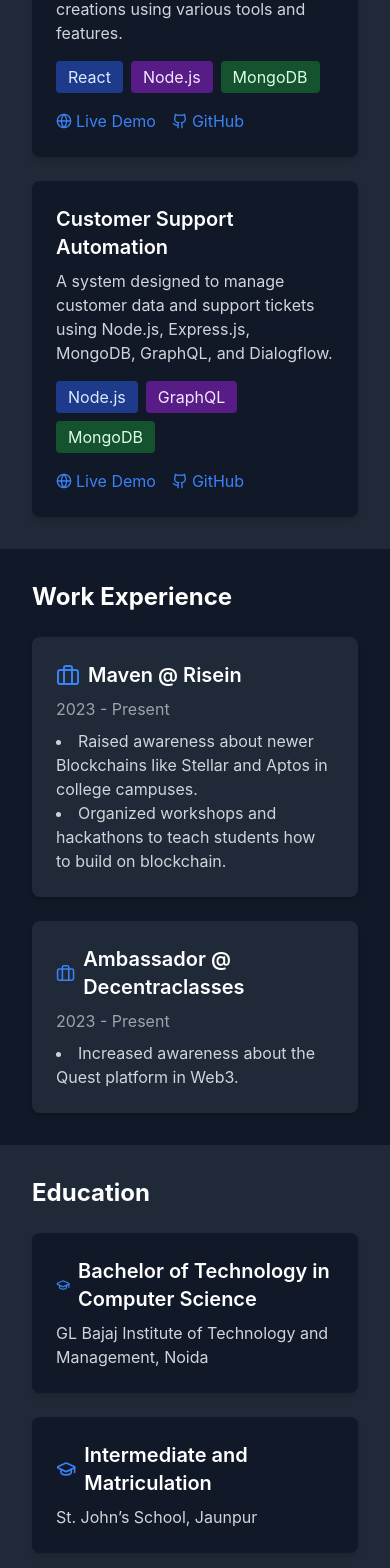
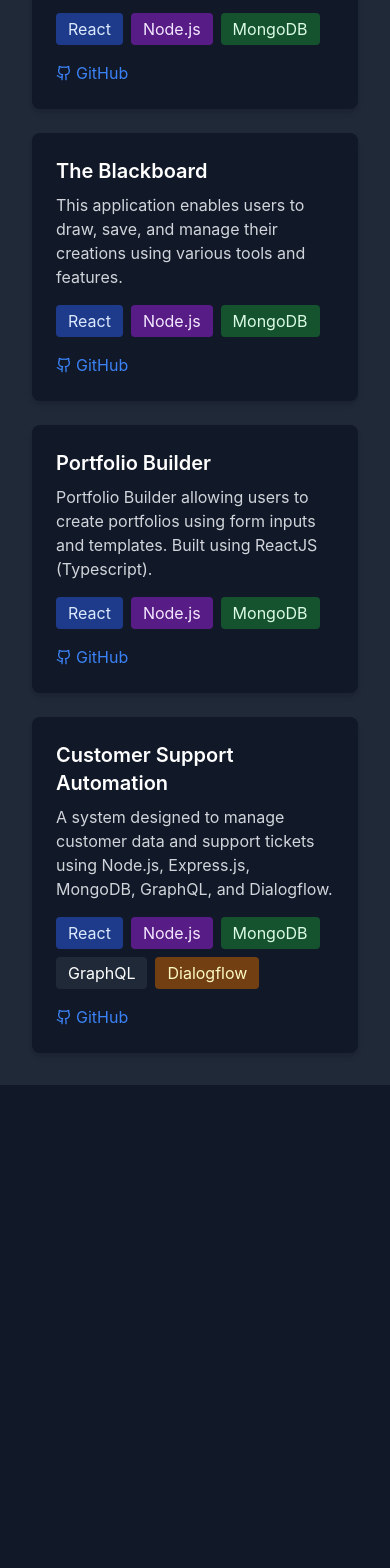
Before and after one commit to RachitSrivastava12/devport, a React (Vite) app in the folder project/: page / in a window 390 px wide. Shown: the part 1353-2921 px from the top of the page. After the commit the page ends 2438 px from the top, so only its background shows below. Built offline with nearby package versions, Linux system fonts and the light colour scheme.

Commit message:
Updated Mobile version

```diff
--- a/project/src/components/MobilePortfolio.tsx
+++ b/project/src/components/MobilePortfolio.tsx
@@ -1,5 +1,13 @@
 import React from 'react';
-import { Github, Linkedin, Mail, Globe, Code, Database, Cloud, Award, Briefcase, GraduationCap } from 'lucide-react';
+import {
+  Github,
+  Linkedin,
+  Mail,
+  Globe,
+  Code,
+  Database,
+  Cloud
+} from 'lucide-react';
 
 const MobilePortfolio: React.FC = () => {
   return (
@@ -31,40 +39,48 @@ const MobilePortfolio: React.FC = () => {
       <section className="p-8 bg-gray-50 dark:bg-gray-900">
         <h2 className="text-2xl font-bold mb-6">Skills</h2>
         <div className="grid grid-cols-1 gap-6">
+          {/* Frontend */}
           <div className="bg-white dark:bg-gray-800 p-6 rounded-lg shadow-md">
             <div className="flex items-center gap-2 mb-3">
               <Code className="text-blue-500" />
               <h3 className="text-xl font-semibold">Frontend</h3>
             </div>
             <div className="flex flex-wrap gap-2">
-              <span className="px-3 py-1 bg-blue-100 dark:bg-blue-900 text-blue-800 dark:text-blue-100 rounded">React</span>
-              <span className="px-3 py-1 bg-blue-100 dark:bg-blue-900 text-blue-800 dark:text-blue-100 rounded">Next.js</span>
-              <span className="px-3 py-1 bg-blue-100 dark:bg-blue-900 text-blue-800 dark:text-blue-100 rounded">TypeScript</span>
-              <span className="px-3 py-1 bg-blue-100 dark:bg-blue-900 text-blue-800 dark:text-blue-100 rounded">Tailwind CSS</span>
+              {['React', 'Next.js', 'TypeScript', 'Tailwind CSS'].map((skill) => (
+                <span key={skill} className="px-3 py-1 bg-blue-100 dark:bg-blue-900 text-blue-800 dark:text-blue-100 rounded">
+                  {skill}
+                </span>
+              ))}
             </div>
           </div>
+
+          {/* Backend */}
           <div className="bg-white dark:bg-gray-800 p-6 rounded-lg shadow-md">
             <div className="flex items-center gap-2 mb-3">
               <Database className="text-green-500" />
               <h3 className="text-xl font-semibold">Backend</h3>
             </div>
             <div className="flex flex-wrap gap-2">
-              <span className="px-3 py-1 bg-green-100 dark:bg-green-900 text-green-800 dark:text-green-100 rounded">Node.js</span>
-              <span className="px-3 py-1 bg-green-100 dark:bg-green-900 text-green-800 dark:text-green-100 rounded">Express</span>
-              <span className="px-3 py-1 bg-green-100 dark:bg-green-900 text-green-800 dark:text-green-100 rounded">NestJS</span>
-              <span className="px-3 py-1 bg-green-100 dark:bg-green-900 text-green-800 dark:text-green-100 rounded">PostgreSQL</span>
+              {['Node.js', 'Express', 'NestJS', 'PostgreSQL'].map((skill) => (
+                <span key={skill} className="px-3 py-1 bg-green-100 dark:bg-green-900 text-green-800 dark:text-green-100 rounded">
+                  {skill}
+                </span>
+              ))}
             </div>
           </div>
+
+          {/* Cloud & DevOps */}
           <div className="bg-white dark:bg-gray-800 p-6 rounded-lg shadow-md">
             <div className="flex items-center gap-2 mb-3">
               <Cloud className="text-purple-500" />
               <h3 className="text-xl font-semibold">Cloud & DevOps</h3>
             </div>
             <div className="flex flex-wrap gap-2">
-              <span className="px-3 py-1 bg-purple-100 dark:bg-purple-900 text-purple-800 dark:text-purple-100 rounded">AWS</span>
-              <span className="px-3 py-1 bg-purple-100 dark:bg-purple-900 text-purple-800 dark:text-purple-100 rounded">Docker</span>
-              <span className="px-3 py-1 bg-purple-100 dark:bg-purple-900 text-purple-800 dark:text-purple-100 rounded">Git</span>
-              <span className="px-3 py-1 bg-purple-100 dark:bg-purple-900 text-purple-800 dark:text-purple-100 rounded">CI/CD</span>
+              {['AWS', 'Docker', 'Git', 'CI/CD'].map((tool) => (
+                <span key={tool} className="px-3 py-1 bg-purple-100 dark:bg-purple-900 text-purple-800 dark:text-purple-100 rounded">
+                  {tool}
+                </span>
+              ))}
             </div>
           </div>
         </div>
@@ -74,8 +90,25 @@ const MobilePortfolio: React.FC = () => {
       <section className="p-8 bg-white dark:bg-gray-800">
         <h2 className="text-2xl font-bold mb-6">Featured Projects</h2>
         <div className="space-y-6">
+          {/* Project 1 */}
           <div className="bg-gray-50 dark:bg-gray-900 p-6 rounded-lg shadow-md">
-            <h3 className="text-xl font-semibold mb-2">The Whiteboard</h3>
+            <h3 className="text-xl font-semibold mb-2">Solana Blockchain Explorer</h3>
+            <p className="text-gray-700 dark:text-gray-300 mb-4">
+              Developed a Solana Explorer with real-time transaction and block data.
+            </p>
+            <div className="flex flex-wrap gap-2 mb-4">
+              <span className="px-3 py-1 bg-blue-100 dark:bg-blue-900 text-blue-800 dark:text-blue-100 rounded">React</span>
+              <span className="px-3 py-1 bg-purple-100 dark:bg-purple-900 text-purple-800 dark:text-purple-100 rounded">Node.js</span>
+              <span className="px-3 py-1 bg-green-100 dark:bg-green-900 text-green-800 dark:text-green-100 rounded">MongoDB</span>
+            </div>
+            <a href="https://github.com/RachitSrivastava12/SolanaExplorer" className="text-blue-500 hover:text-blue-600 flex items-center gap-1">
+              <Github className="w-4 h-4" /> GitHub
+            </a>
+          </div>
+
+          {/* Project 2 */}
+          <div className="bg-gray-50 dark:bg-gray-900 p-6 rounded-lg shadow-md">
+            <h3 className="text-xl font-semibold mb-2">The Blackboard</h3>
             <p className="text-gray-700 dark:text-gray-300 mb-4">
               This application enables users to draw, save, and manage their creations using various tools and features.
             </p>
@@ -84,122 +117,46 @@ const MobilePortfolio: React.FC = () => {
               <span className="px-3 py-1 bg-purple-100 dark:bg-purple-900 text-purple-800 dark:text-purple-100 rounded">Node.js</span>
               <span className="px-3 py-1 bg-green-100 dark:bg-green-900 text-green-800 dark:text-green-100 rounded">MongoDB</span>
             </div>
-            <div className="flex gap-4">
-              <a href="https://github.com/RachitSrivastava12/BNGYA" className="text-blue-500 hover:text-blue-600 flex items-center gap-1">
-                <Globe className="w-4 h-4" /> Live Demo
-              </a>
             <a href="https://github.com/RachitSrivastava12/BNGYA" className="text-blue-500 hover:text-blue-600 flex items-center gap-1">
               <Github className="w-4 h-4" /> GitHub
             </a>
           </div>
+
+          {/* Project 3 */}
+          <div className="bg-gray-50 dark:bg-gray-900 p-6 rounded-lg shadow-md">
+            <h3 className="text-xl font-semibold mb-2">Portfolio Builder</h3>
+            <p className="text-gray-700 dark:text-gray-300 mb-4">
+              Portfolio Builder allowing users to create portfolios using form inputs and templates. Built using ReactJS (Typescript).
+            </p>
+            <div className="flex flex-wrap gap-2 mb-4">
+              <span className="px-3 py-1 bg-blue-100 dark:bg-blue-900 text-blue-800 dark:text-blue-100 rounded">React</span>
+              <span className="px-3 py-1 bg-purple-100 dark:bg-purple-900 text-purple-800 dark:text-purple-100 rounded">Node.js</span>
+              <span className="px-3 py-1 bg-green-100 dark:bg-green-900 text-green-800 dark:text-green-100 rounded">MongoDB</span>
+            </div>
+            <a href="https://github.com/RachitSrivastava12/BYP" className="text-blue-500 hover:text-blue-600 flex items-center gap-1">
+              <Github className="w-4 h-4" /> GitHub
+            </a>
           </div>
 
+          {/* Project 4 */}
           <div className="bg-gray-50 dark:bg-gray-900 p-6 rounded-lg shadow-md">
             <h3 className="text-xl font-semibold mb-2">Customer Support Automation</h3>
             <p className="text-gray-700 dark:text-gray-300 mb-4">
               A system designed to manage customer data and support tickets using Node.js, Express.js, MongoDB, GraphQL, and Dialogflow.
             </p>
             <div className="flex flex-wrap gap-2 mb-4">
-              <span className="px-3 py-1 bg-blue-100 dark:bg-blue-900 text-blue-800 dark:text-blue-100 rounded">Node.js</span>
-              <span className="px-3 py-1 bg-purple-100 dark:bg-purple-900 text-purple-800 dark:text-purple-100 rounded">GraphQL</span>
+              <span className="px-3 py-1 bg-blue-100 dark:bg-blue-900 text-blue-800 dark:text-blue-100 rounded">React</span>
+              <span className="px-3 py-1 bg-purple-100 dark:bg-purple-900 text-purple-800 dark:text-purple-100 rounded">Node.js</span>
               <span className="px-3 py-1 bg-green-100 dark:bg-green-900 text-green-800 dark:text-green-100 rounded">MongoDB</span>
+              <span className="px-3 py-1 bg-gray-100 dark:bg-gray-800 text-gray-800 dark:text-white rounded">GraphQL</span>
+              <span className="px-3 py-1 bg-yellow-100 dark:bg-yellow-900 text-yellow-800 dark:text-yellow-100 rounded">Dialogflow</span>
             </div>
-            <div className="flex gap-4">
-              <a href="https://github.com/RachitSrivastava12/AutomateCustomer" className="text-blue-500 hover:text-blue-600 flex items-center gap-1">
-                <Globe className="w-4 h-4" /> Live Demo
-              </a>
-              <a href="https://github.com/RachitSrivastava12/AutomateCustomer" className="text-blue-500 hover:text-blue-600 flex items-center gap-1">
+            <a href="https://github.com/RachitSrivastava12/CSA" className="text-blue-500 hover:text-blue-600 flex items-center gap-1">
               <Github className="w-4 h-4" /> GitHub
             </a>
           </div>
         </div>
-        </div>
       </section>
-
-      {/* Experience Section */}
-      <section className="p-8 bg-gray-50 dark:bg-gray-900">
-        <h2 className="text-2xl font-bold mb-6">Work Experience</h2>
-        <div className="space-y-6">
-          <div className="bg-white dark:bg-gray-800 p-6 rounded-lg shadow-md">
-            <div className="flex items-center gap-2 mb-2">
-              <Briefcase className="text-blue-500" />
-              <h3 className="text-xl font-semibold">Maven @ Risein</h3>
-            </div>
-            <p className="text-gray-600 dark:text-gray-400 mb-2">2023 - Present</p>
-            <ul className="list-disc list-inside text-gray-700 dark:text-gray-300">
-              <li>Raised awareness about newer Blockchains like Stellar and Aptos in college campuses.</li>
-              <li>Organized workshops and hackathons to teach students how to build on blockchain.</li>
-            </ul>
-          </div>
-
-          <div className="bg-white dark:bg-gray-800 p-6 rounded-lg shadow-md">
-            <div className="flex items-center gap-2 mb-2">
-              <Briefcase className="text-blue-500" />
-              <h3 className="text-xl font-semibold">Ambassador @ Decentraclasses</h3>
-            </div>
-            <p className="text-gray-600 dark:text-gray-400 mb-2">2023 - Present</p>
-            <ul className="list-disc list-inside text-gray-700 dark:text-gray-300">
-              <li>Increased awareness about the Quest platform in Web3.</li>
-            </ul>
-          </div>
-        </div>
-      </section>
-
-      {/* Education Section */}
-      <section className="p-8 bg-white dark:bg-gray-800">
-        <h2 className="text-2xl font-bold mb-6">Education</h2>
-        <div className="space-y-6">
-          <div className="bg-gray-50 dark:bg-gray-900 p-6 rounded-lg shadow-md">
-            <div className="flex items-center gap-2 mb-2">
-              <GraduationCap className="text-blue-500" />
-              <h3 className="text-xl font-semibold">Bachelor of Technology in Computer Science</h3>
-            </div>
-            <p className="text-gray-700 dark:text-gray-300">GL Bajaj Institute of Technology and Management, Noida</p>
-          </div>
-
-          <div className="bg-gray-50 dark:bg-gray-900 p-6 rounded-lg shadow-md">
-            <div className="flex items-center gap-2 mb-2">
-              <GraduationCap className="text-blue-500" />
-              <h3 className="text-xl font-semibold">Intermediate and Matriculation</h3>
-            </div>
-            <p className="text-gray-700 dark:text-gray-300">St. John’s School, Jaunpur</p>
-          </div>
-        </div>
-      </section>
-
-      {/* Contact Section */}
-      <section className="p-8 bg-gray-50 dark:bg-gray-900">
-        <h2 className="text-2xl font-bold mb-6">Contact</h2>
-        <div className="space-y-4">
-          <a href="mailto:rachitsrivastava76@gmail.com" className="flex items-center gap-3 text-gray-700 dark:text-gray-300 hover:text-blue-500 dark:hover:text-blue-400">
-            <Mail className="w-5 h-5" /> rachitsrivastava76@gmail.com
-          </a>
-          <a href="https://github.com/RachitSrivastava12" className="flex items-center gap-3 text-gray-700 dark:text-gray-300 hover:text-blue-500 dark:hover:text-blue-400">
-            <Github className="w-5 h-5" /> github.com/RachitSrivastava12
-          </a>
-          <a href="https://www.linkedin.com/in/rachit-dhh/" className="flex items-center gap-3 text-gray-700 dark:text-gray-300 hover:text-blue-500 dark:hover:text-blue-400">
-            <Linkedin className="w-5 h-5" /> linkedin.com/in/rachit-dhh
-          </a>
-          <a href="https://x.com/Rachit_twts" className="flex items-center gap-3 text-gray-700 dark:text-gray-300 hover:text-blue-500 dark:hover:text-blue-400">
-            <Globe className="w-5 h-5" /> x.com/Rachit_twts
-          </a>
-        </div>
-      </section>
-
-      {/* Resume Section */}
-      <section className="p-8 bg-white dark:bg-gray-800">
-        <h2 className="text-2xl font-bold mb-6">Resume</h2>
-        <a
-          href="https://drive.google.com/file/d/1r_D7nwMBlwT5JQhToJjU0SO13D7FAG_O/view"
-          className="inline-flex items-center gap-2 px-6 py-3 bg-blue-500 text-white rounded-lg hover:bg-blue-600 transition-colors shadow-md"
-        >
-          Download Resume
-        </a>
-      </section>
-
-      <footer className="bg-white dark:bg-gray-800 p-8 text-center text-gray-600 dark:text-gray-400 border-t border-gray-200 dark:border-gray-700">
-        Made with ❤️ by Rachit Srivastava
-      </footer>
     </div>
   );
 };
```
Lines whose indentation alone changed are shown as unchanged.
